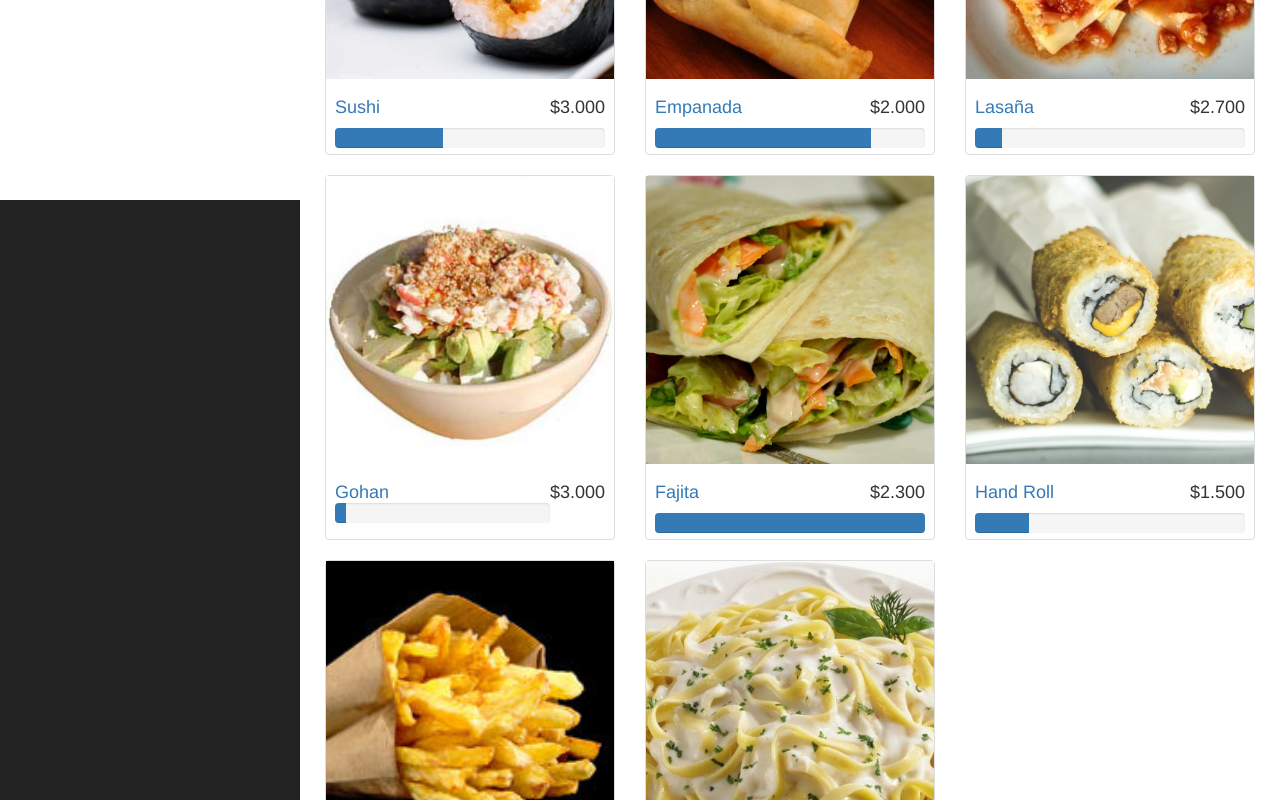
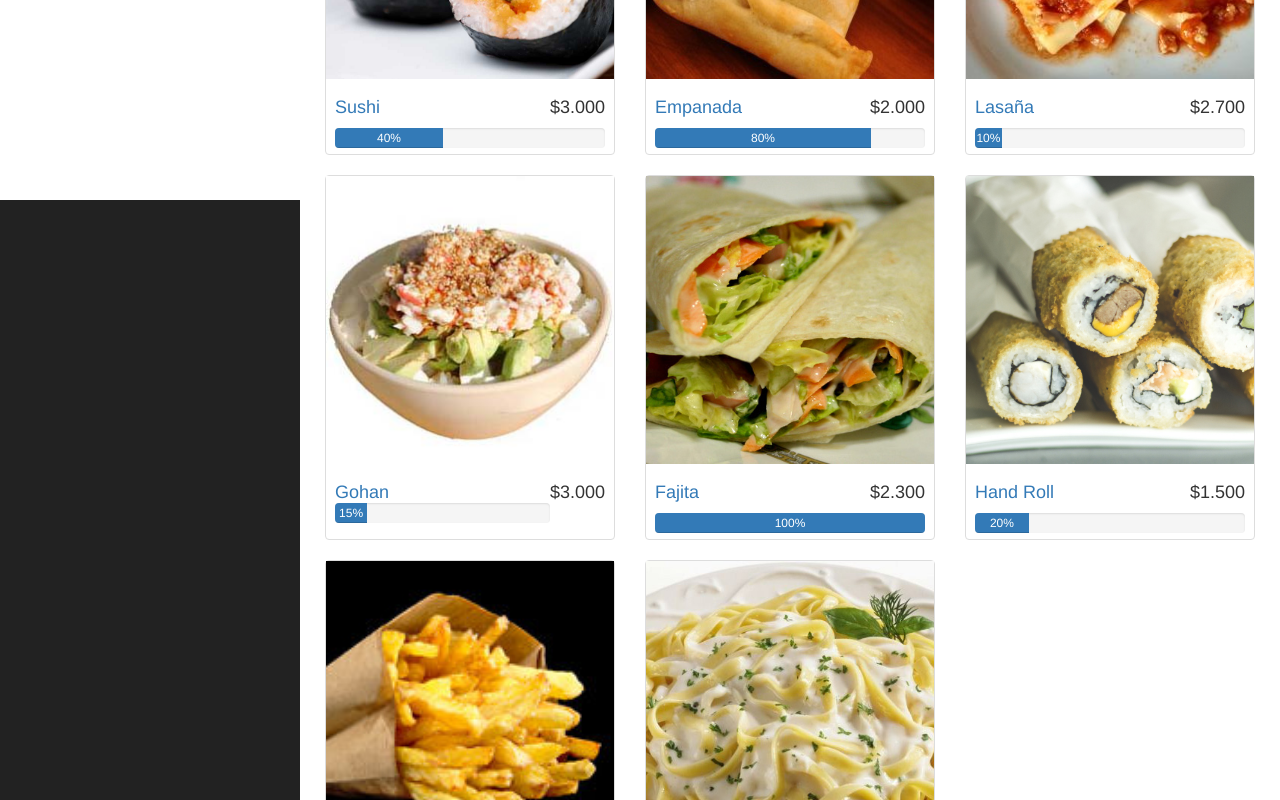
Before and after one commit to diegobano/IngSoft, a plain HTML site: page Software/Project/SellerBuyerInterface.html in a window 1280 px wide. Shown: the part 600-1400 px from the top of the page. Drawn offline with Linux system fonts and the light colour scheme.

Commit message:
Persentaje added to stock bar

```diff
--- a/Software/Project/SellerBuyerInterface.html
+++ b/Software/Project/SellerBuyerInterface.html
@@ -9,7 +9,7 @@
     <meta name="description" content="">
     <meta name="author" content="">
 
-    <title>SB Admin - Bootstrap Admin Template</title>
+    <title>Beau(sca tu )chef</title>
 
     <!-- Bootstrap Core CSS -->
     <link href="css/bootstrap.min.css" rel="stylesheet">
@@ -204,7 +204,7 @@
                             </h4>
                             <div class="progress">
                                 <div class="progress-bar" role="progressbar" aria-valuenow="40" aria-valuemin="0"
-                                     aria-valuemax="100" style="width: 40%;"><span class="sr-only">40% Complete</span>
+                                     aria-valuemax="100" style="width: 40%;"><span>40%</span>
                                 </div>
                             </div>
                         </div>
@@ -220,7 +220,7 @@
                             </h4>
                             <div class="progress">
                                 <div class="progress-bar" role="progressbar" aria-valuenow="80" aria-valuemin="0"
-                                     aria-valuemax="100" style="width: 80%;"><span class="sr-only">80% Complete</span>
+                                     aria-valuemax="100" style="width: 80%;"><span>80%</span>
                                 </div>
                             </div>
                         </div>
@@ -236,7 +236,7 @@
                             </h4>
                             <div class="progress">
                                 <div class="progress-bar" role="progressbar" aria-valuenow="10" aria-valuemin="0"
-                                     aria-valuemax="100" style="width: 10%;"><span class="sr-only">10% Complete</span>
+                                     aria-valuemax="100" style="width: 10%;"><span>10%</span>
                                 </div>
                             </div>
                         </div>
@@ -250,8 +250,8 @@
                             <h4 class="pull-right">$3.000</h4>
                             <h4><a href="#">Gohan</a>
                                 <div class="progress">
-                                    <div class="progress-bar" role="progressbar" aria-valuenow="5" aria-valuemin="0"
-                                         aria-valuemax="100" style="width: 5%;"><span class="sr-only">5% Complete</span>
+                                    <div class="progress-bar" role="progressbar" aria-valuenow="15" aria-valuemin="0"
+                                         aria-valuemax="100" style="width: 15%;"><span>15%</span>
                                     </div>
                                 </div>
                             </h4>
@@ -264,11 +264,11 @@
                         <img src="images/fajita.jpg" alt="">
                         <div class="caption">
                             <h4 class="pull-right">$2.300</h4>
-                            <h4><a href="ProductInterfaceUser.html">Fajita</a>
+                            <h4><a href="#">Fajita</a>
                             </h4>
                             <div class="progress">
                                 <div class="progress-bar" role="progressbar" aria-valuenow="100" aria-valuemin="0"
-                                     aria-valuemax="100" style="width: 100%;"><span class="sr-only">100% Complete</span>
+                                     aria-valuemax="100" style="width: 100%;"><span>100%</span>
                                 </div>
                             </div>
                         </div>
@@ -284,7 +284,7 @@
                             </h4>
                             <div class="progress">
                                 <div class="progress-bar" role="progressbar" aria-valuenow="20" aria-valuemin="0"
-                                     aria-valuemax="100" style="width: 20%;"><span class="sr-only">20% Complete</span>
+                                     aria-valuemax="100" style="width: 20%;"><span>20%</span>
                                 </div>
                             </div>
                         </div>
@@ -300,7 +300,7 @@
                             </h4>
                             <div class="progress">
                                 <div class="progress-bar" role="progressbar" aria-valuenow="0" aria-valuemin="0"
-                                     aria-valuemax="100" style="width: 0%;"><span class="sr-only">0% Complete</span>
+                                     aria-valuemax="100" style="width: 0%;"><span>0%</span>
                                 </div>
                             </div>
                         </div>
@@ -315,7 +315,7 @@
                             </h4>
                             <div class="progress">
                                 <div class="progress-bar" role="progressbar" aria-valuenow="60" aria-valuemin="0"
-                                     aria-valuemax="100" style="width: 60%;"><span class="sr-only">60% Complete</span>
+                                     aria-valuemax="100" style="width: 60%;"><span>60%</span>
                                 </div>
                             </div>
                         </div>
```
Also changed, not shown: Software/Project/ProductInterfaceSeller.html (+2 -2 lines), Software/Project/ProductInterfaceUser.html (+2 -2 lines), Software/Project/SellerSellerInterface.html (+12 -14 lines).
